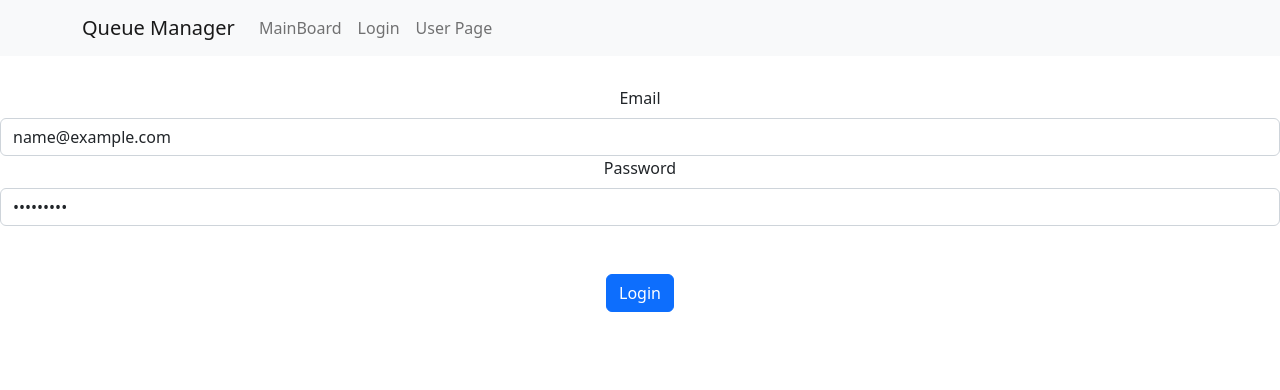
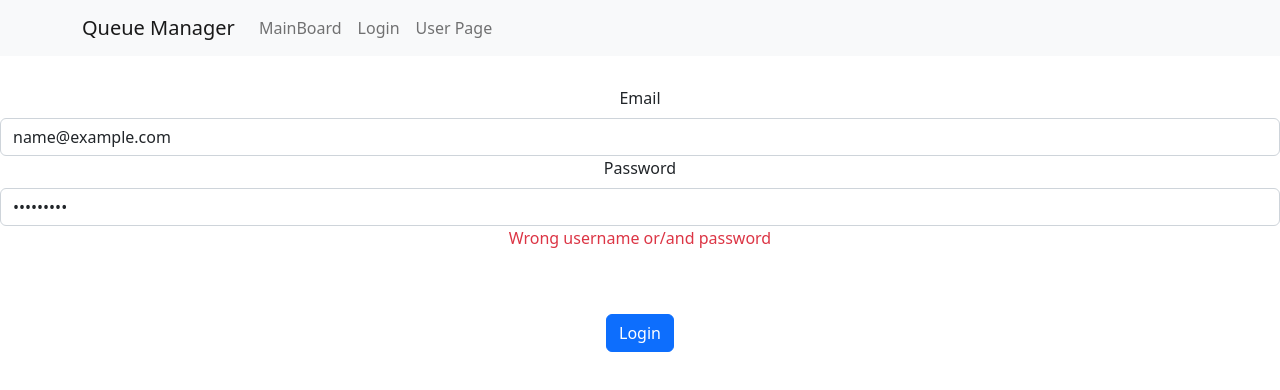
Before and after one commit to giuseppelazzara98/polito-se2-22-18_OQM, a React (Create React App) app in the folder client/: page /login in a window 1280 px wide. Both pictures are taken after typing "name@example.com", "Sample123" into the empty fields and a click on the button "Login". Shown: the top 390 px of the page. Built offline with nearby package versions, Linux system fonts and the light colour scheme; no server answers.

Commit message:
add: login error mesage, Login integration tests

```diff
--- a/client/src/App.js
+++ b/client/src/App.js
@@ -41,7 +41,9 @@ function App2() {
 	const currentUserServed = 'E10';
 
 	useEffect(() => {
-		API.getServices().then(servicesResult => setServices(servicesResult)).catch(error => console.log("errore"));
+		API.getServices()
+			.then((servicesResult) => setServices(servicesResult))
+			.catch((error) => console.log('errore'));
 	}, []);
 
 	useEffect(() => {
@@ -58,7 +60,7 @@ function App2() {
 					value={{
 						services,
 						receiptInfo,
-						setReceiptInfo,
+						setReceiptInfo
 					}}
 				>
 					<Routes>
--- a/client/src/components/LoginForm/LoginForm.js
+++ b/client/src/components/LoginForm/LoginForm.js
@@ -4,11 +4,14 @@ import { Form, Button } from 'react-bootstrap';
 function LoginForm(props) {
 	const [username, setUsername] = useState('');
 	const [password, setPassword] = useState('');
+	const [err, setErr] = useState(false);
 
 	const handleSubmit = (event) => {
 		event.preventDefault();
 		const credentials = { username, password };
-		props.login(credentials);
+		props.login(credentials).then((val) => {
+			val ? setErr(false) : setErr(true);
+		});
 	};
 
 	return (
@@ -35,6 +38,9 @@ function LoginForm(props) {
 						minLength={6}
 					/>
 				</Form.Group>
+				{err ? (
+					<p className="text-danger">Wrong username or/and password</p>
+				) : null}
 				<Button className="mt-5" type="submit">
 					Login
 				</Button>
```
Also changed, not shown: 1 other file (tests, documents, lock files or other folders). Lines whose indentation alone changed are shown as unchanged.
